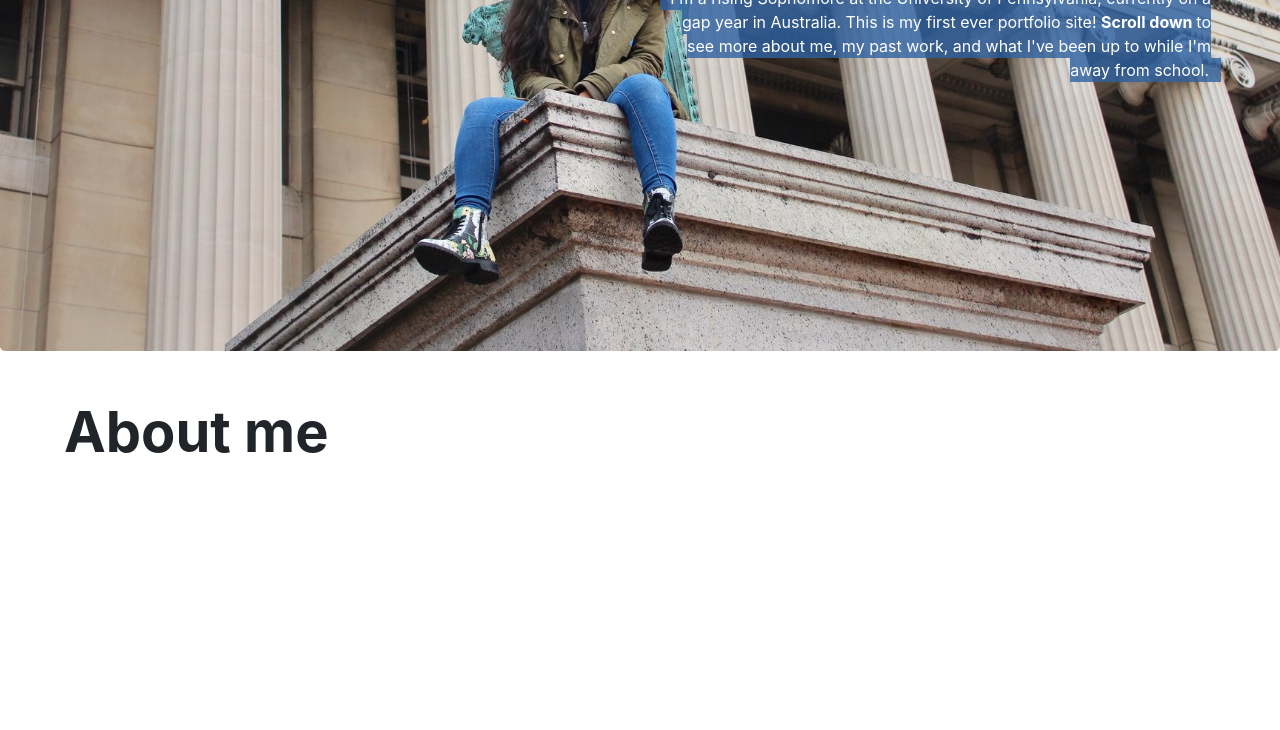
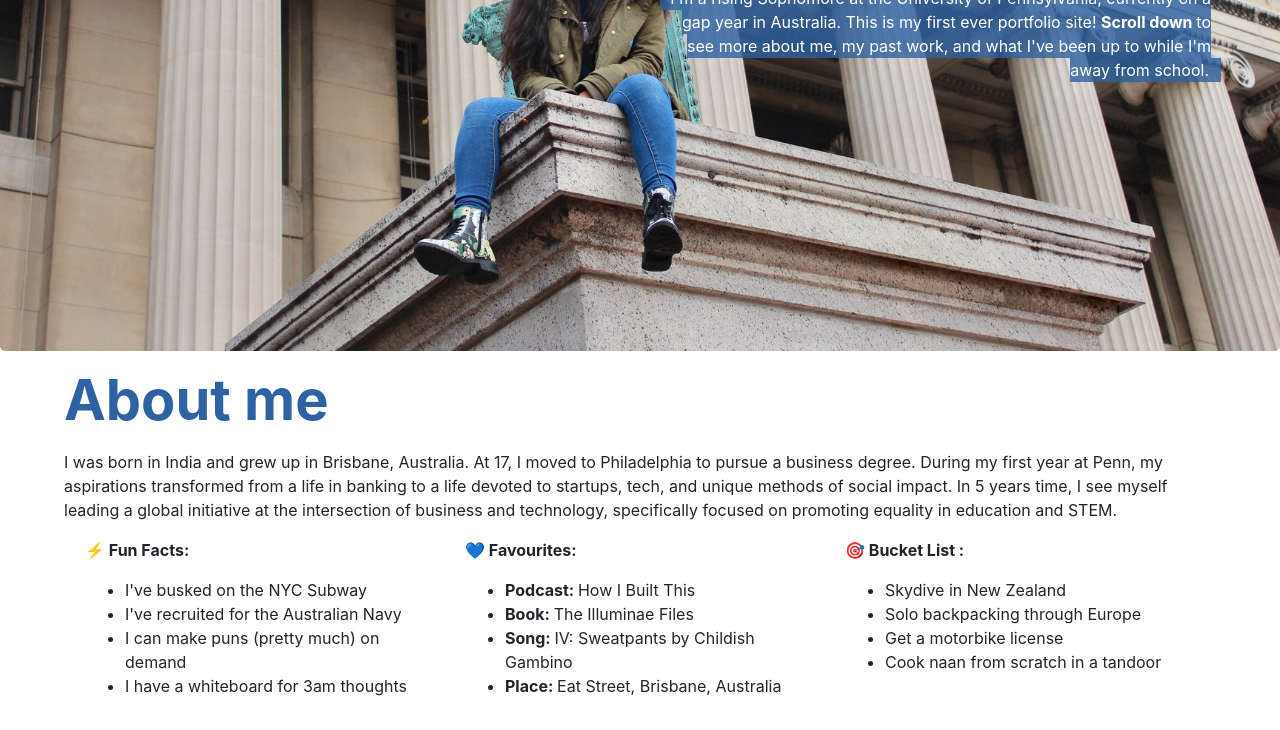
Before and after one commit to khushishelat/khushishelat.github.io, a plain HTML site: page index.html in a window 1280 px wide. Shown: the part 449-1179 px from the top of the page. Before the commit the page ends 971 px from the top, so only its background shows below. Drawn offline with nearby package versions, Linux system fonts and the light colour scheme.

Commit message:
completed about me div

```diff
--- a/index.html
+++ b/index.html
@@ -12,6 +12,7 @@
     <!-- Main jumbotron for a primary marketing message or call to action -->
     <div class="jumbotron ">
         <div class="container text-right align-middle pt-10" >
+
           <h1 class="display-2 font-weight-bold">  Hi, I'm Khushi. </h1>
           <p><span class="highlight highlight-shadow"> I'm a rising Sophomore at the University of Pennsylvania, currently on a gap year in Australia.
             This is my first ever portfolio site! <b> Scroll down </b> to see more about me, my past work, and what I've been up to while I'm away from school. </span>  </p>
@@ -47,8 +48,93 @@
         </div>
       </div>
 
-      <div class = "bg-white py-5 ">
-        <h1 class= "display-4 font-weight-bold"> About me </h1>
+      <div class = "bg-white py-3">
+        <p class= "display-4 font-weight-bold"> About me </p>
+            <p> I was born in India and grew up in Brisbane, Australia. At 17, I moved to Philadelphia to pursue a business degree.
+              During my first year at Penn, my aspirations transformed from a life in banking to a life devoted to startups, tech, and
+              unique methods of social impact. In 5 years time, I see myself leading a global initiative at the intersection of
+              business and technology, specifically focused on promoting equality in education and STEM.
+            </p>
+
+            <div class = container>
+              <div class = row>
+                <div class = col-sm-4>
+                  <p> <b class = "sub">  &#9889 Fun Facts: </b>
+                    <ul>
+                      <li>
+                        I've busked on the NYC Subway
+                      </li>
+
+                      <li>
+                        I've recruited for the Australian Navy
+                      </li>
+
+                      <li>
+                        I can make puns (pretty much) on demand
+                      </li>
+
+                      <li>
+                        I have a whiteboard for 3am thoughts
+                      </li>
+
+
+                    </ul>
+                  </p>
+                </div>
+                <div class = col-sm-4>
+                  <p> <b class = "sub"> &#128153 Favourites: </b>
+                    <ul>
+                      <li>
+                        <b> Podcast: </b> How I Built This
+                      </li>
+
+                      <li>
+                        <b> Book: </b> The Illuminae Files
+                      </li>
+
+                      <li>
+                        <b> Song: </b> IV: Sweatpants by Childish Gambino
+                      </li>
+
+                      <li>
+                        <b> Place: </b> Eat Street, Brisbane, Australia
+                      </li>
+
+
+                    </ul>
+                  </p>
+                </div>
+
+                <div class = col-sm-4>
+                  <p> <b class = "sub"> &#127919 Bucket List : </b>
+                    <ul>
+                      <li>
+                        Skydive in New Zealand
+                      </li>
+
+                      <li>
+                        Solo backpacking through Europe
+                      </li>
+
+                      <li>
+                        Get a motorbike license
+                      </li>
+
+                      <li>
+                        Cook naan from scratch in a tandoor
+                      </li>
+
+
+                    </ul>
+                  </p>
+                </div>
+            </div>
+
+
+            </div>
+
+
+
       </div>
         </body>
     </html>
--- a/style.css
+++ b/style.css
@@ -52,4 +52,15 @@
 
   .bg-white {
       margin-left: 5%;
+      margin-right: 5%;
+
   }
+
+  .container-fluid {
+      align-items: center;
+  }
+
+
+  .display-4 {
+      color: rgb(47,98,162);
+  }
```
